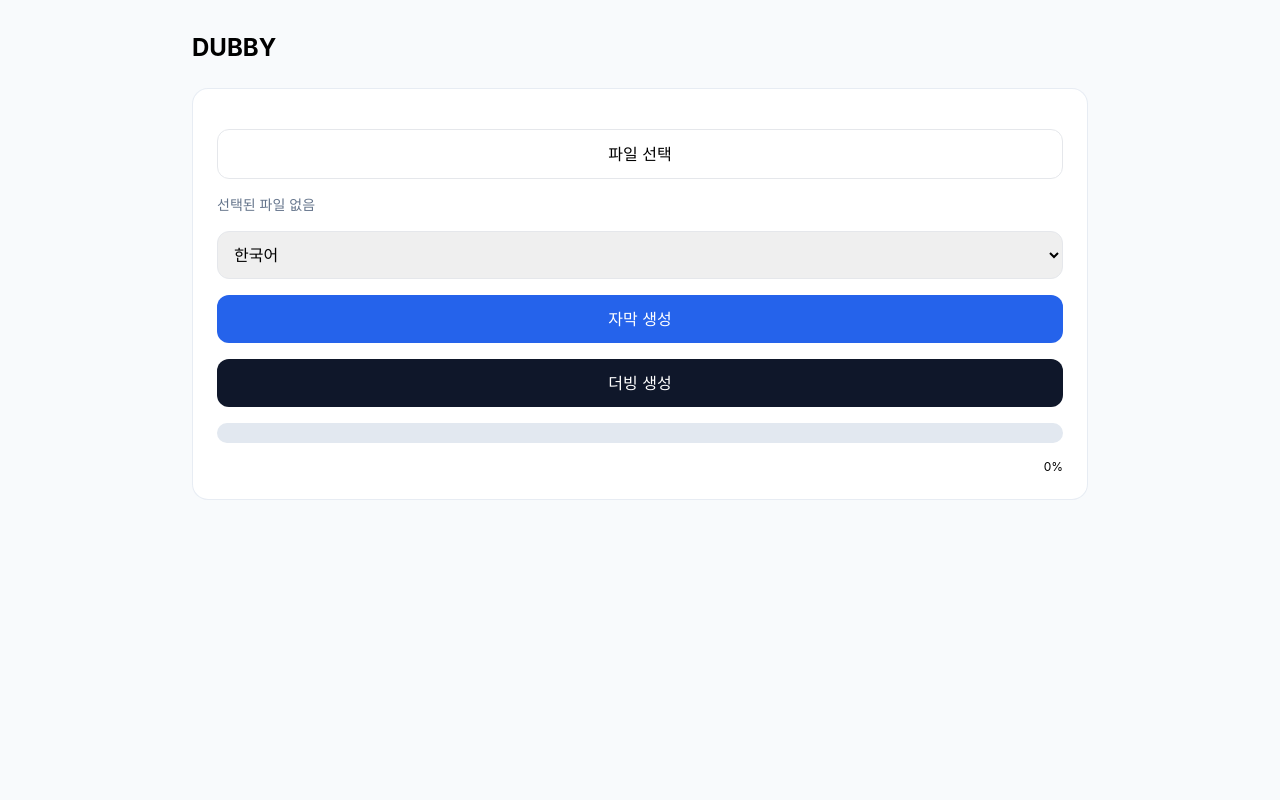
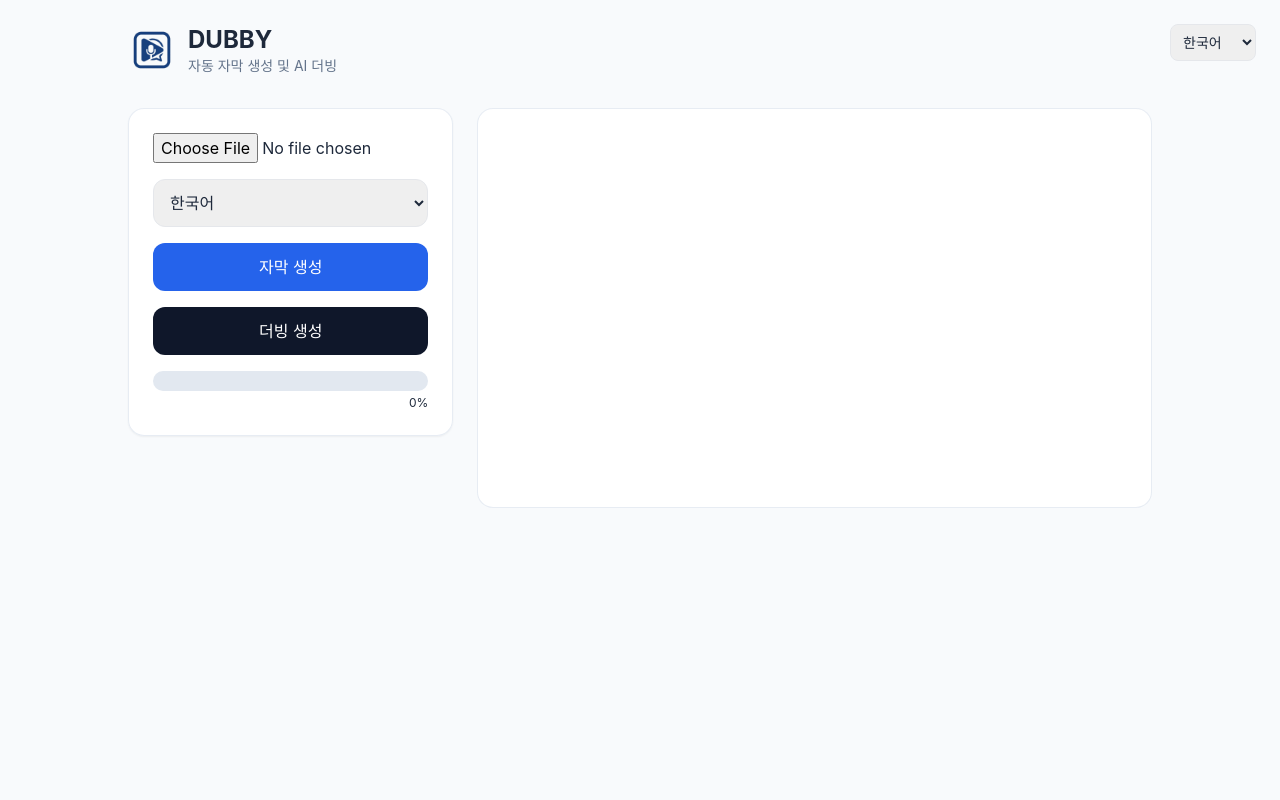
Before and after one commit to yunsu080313-del/real, a Flask app: page / in a window 1280 px wide. Run offline with Flask 3, Linux system fonts and the light colour scheme; some libraries are stand-ins or nearby versions.

Commit message:
Update index.html

```diff
--- a/templates/index.html
+++ b/templates/index.html
@@ -3,13 +3,14 @@
 <head>
 <meta charset="UTF-8">
 <meta name="viewport" content="width=device-width, initial-scale=1.0">
-<title>DUBBY</title>
+<title>DUBBY - AI 자막 & 더빙</title>
 <script src="https://cdn.tailwindcss.com"></script>
 
 <style>
 body {
-    font-family: -apple-system, BlinkMacSystemFont, sans-serif;
+    font-family: 'Inter', -apple-system, sans-serif;
     background-color: #f8fafc;
+    color: #1e293b;
 }
 .glass-card {
     background: rgba(255,255,255,0.9);
@@ -17,158 +18,193 @@ body {
     border: 1px solid rgba(226,232,240,0.8);
 }
 .loading-bar {
-    height: 18px;
+    height: 20px;
     width: 0%;
-    background-color: #2563eb;
-    border-radius: 9px;
+    background-color: #3b82f6;
+    border-radius: 10px;
     transition: width 0.2s ease;
 }
 </style>
 </head>
 
-<body class="min-h-screen py-8 px-4">
+<body class="min-h-screen py-6 px-4">
 
-<div class="max-w-4xl mx-auto space-y-6">
-
-<h1 class="text-2xl font-bold">DUBBY</h1>
-
-<div class="glass-card p-6 rounded-2xl space-y-4">
-
-<input type="file" id="videoFile" accept="video/*,audio/*" class="hidden">
-
-<button id="fileButton"
-        class="w-full p-3 border rounded-xl bg-white">
-파일 선택
-</button>
-
-<p id="fileName" class="text-sm text-slate-500">
-선택된 파일 없음
-</p>
-
-<select id="language" class="w-full p-3 border rounded-xl">
+<!-- UI 언어 선택 -->
+<div class="fixed top-6 right-6">
+    <select id="uiLanguage" class="p-2 border rounded-lg text-sm">
         <option value="ko">한국어</option>
         <option value="en">English</option>
         <option value="ja">日本語</option>
-<option value="zh-cn">中文</option>
+        <option value="zh">中文</option>
+    </select>
+</div>
+
+<div class="max-w-5xl mx-auto">
+
+<header class="flex items-center mb-8">
+    <img src="/static/logo.png" alt="DUBBY Logo" class="w-12 h-12 mr-3">
+    <div>
+        <h1 class="text-2xl font-bold">DUBBY</h1>
+        <p class="text-sm text-slate-500" data-i18n="subtitleDesc">
+            자동 자막 생성 및 AI 더빙
+        </p>
+    </div>
+</header>
+
+<main class="grid grid-cols-1 md:grid-cols-12 gap-6">
+
+<div class="md:col-span-5 lg:col-span-4">
+    <div class="glass-card p-6 rounded-2xl shadow-sm space-y-4">
+
+        <input type="file" id="videoFile" accept="video/*,audio/*" class="w-full">
+
+        <!-- 번역될 언어 선택 -->
+        <select id="language" class="w-full p-3 border rounded-xl">
+            <option value="ko"></option>
+            <option value="en"></option>
+            <option value="ja"></option>
+            <option value="zh-cn"></option>
         </select>
 
         <button id="subtitleBtn"
-        class="w-full bg-blue-600 text-white p-3 rounded-xl">
+                class="w-full bg-blue-600 text-white p-3 rounded-xl"
+                data-i18n="subtitleBtn">
             자막 생성
         </button>
 
         <button id="dubbingBtn"
-        class="w-full bg-slate-900 text-white p-3 rounded-xl">
+                class="w-full bg-slate-900 text-white p-3 rounded-xl"
+                data-i18n="dubbingBtn">
             더빙 생성
         </button>
 
-<!-- 로딩바 -->
-<div class="w-full bg-slate-200 rounded-full h-5 overflow-hidden">
+        <div>
+            <div class="w-full bg-slate-200 rounded-full h-5">
                 <div id="progressBar" class="loading-bar"></div>
             </div>
-
-<p id="progressText" class="text-right text-xs">0%</p>
+            <p class="text-right text-xs mt-1" id="progressText">0%</p>
+        </div>
 
     </div>
+</div>
 
-<!-- 결과 영상 -->
-<video id="resultVideo" controls class="hidden w-full rounded-lg mt-4">
+<div class="md:col-span-7 lg:col-span-8">
+    <div class="glass-card min-h-[400px] p-4 rounded-2xl flex flex-col items-center justify-center">
+
+        <video id="resultVideo" controls class="hidden w-full rounded-lg mb-2">
             <track id="subtitleTrack"
                    kind="subtitles"
                    src=""
                    srclang="ko"
-       label="Subtitles"
+                   label="자막"
                    default>
         </video>
 
+        <a id="subtitleLink"
+           href="#"
+           target="_blank"
+           class="hidden text-blue-600 underline"
+           data-i18n="downloadSubtitle">
+           자막 다운로드
+        </a>
+
+    </div>
+</div>
+
+</main>
 </div>
 
 <script>
 
-const fileInput = document.getElementById("videoFile");
-const fileButton = document.getElementById("fileButton");
-const fileName = document.getElementById("fileName");
-const progressBar = document.getElementById("progressBar");
-const progressText = document.getElementById("progressText");
-const languageSelect = document.getElementById("language");
+/* =========================
+   번역 데이터
+========================= */
 
-/* 파일 버튼 */
-fileButton.addEventListener("click", () => {
-    fileInput.click();
-});
-
-fileInput.addEventListener("change", () => {
-    if(fileInput.files.length > 0){
-        fileName.textContent = fileInput.files[0].name;
+const translations = {
+    ko: {
+        subtitleDesc: "자동 자막 생성 및 AI 더빙",
+        subtitleBtn: "자막 생성",
+        dubbingBtn: "더빙 생성",
+        downloadSubtitle: "자막 다운로드",
+        languages: {
+            ko: "한국어",
+            en: "영어",
+            ja: "일본어",
+            "zh-cn": "중국어"
         }
-});
-
-/* 업로드 함수 (진행률 포함) */
-function uploadFile(actionType){
-
-    if(fileInput.files.length === 0){
-        alert("파일을 선택하세요.");
-        return;
+    },
+    en: {
+        subtitleDesc: "Automatic Subtitle Generation & AI Dubbing",
+        subtitleBtn: "Generate Subtitles",
+        dubbingBtn: "Generate Dubbing",
+        downloadSubtitle: "Download Subtitles",
+        languages: {
+            ko: "Korean",
+            en: "English",
+            ja: "Japanese",
+            "zh-cn": "Chinese"
         }
-
-    progressBar.style.width = "0%";
-    progressText.textContent = "0%";
-
-    const formData = new FormData();
-    formData.append("audio", fileInput.files[0]);
-    formData.append("action", actionType);
-    formData.append("subtitle_lang", languageSelect.value);
-    formData.append("dubbing_lang", languageSelect.value);
-
-    const xhr = new XMLHttpRequest();
-    xhr.open("POST", "/process", true);
-
-    /* 업로드 진행률 */
-    xhr.upload.onprogress = function(e){
-        if(e.lengthComputable){
-            const percent = Math.round((e.loaded / e.total) * 100);
-            progressBar.style.width = percent + "%";
-            progressText.textContent = percent + "%";
+    },
+    ja: {
+        subtitleDesc: "自動字幕生成およびAI吹き替え",
+        subtitleBtn: "字幕生成",
+        dubbingBtn: "吹き替え生成",
+        downloadSubtitle: "字幕ダウンロード",
+        languages: {
+            ko: "韓国語",
+            en: "英語",
+            ja: "日本語",
+            "zh-cn": "中国語"
+        }
+    },
+    zh: {
+        subtitleDesc: "自动字幕生成与AI配音",
+        subtitleBtn: "生成字幕",
+        dubbingBtn: "生成配音",
+        downloadSubtitle: "下载字幕",
+        languages: {
+            ko: "韩语",
+            en: "英语",
+            ja: "日语",
+            "zh-cn": "中文"
+        }
     }
 };
 
-    /* 완료 */
-    xhr.onload = function(){
+const uiSelect = document.getElementById("uiLanguage");
+const languageSelect = document.getElementById("language");
 
-        if(xhr.status !== 200){
-            alert("업로드 실패");
-            return;
+/* =========================
+   언어 변경
+========================= */
+
+function changeLanguage(lang){
+
+    // UI 텍스트 변경
+    document.querySelectorAll("[data-i18n]").forEach(el=>{
+        const key = el.getAttribute("data-i18n");
+        el.textContent = translations[lang][key];
+    });
+
+    // ⭐ 언어 select 옵션 번역
+    Array.from(languageSelect.options).forEach(option=>{
+        const value = option.value;
+        option.textContent = translations[lang].languages[value];
+    });
+
+    document.documentElement.lang = lang;
+    localStorage.setItem("uiLang", lang);
 }
 
-        progressBar.style.width = "100%";
-        progressText.textContent = "완료";
+uiSelect.addEventListener("change", function(){
+    changeLanguage(this.value);
+});
 
-        const data = JSON.parse(xhr.responseText);
-
-        const video = document.getElementById("resultVideo");
-        const track = document.getElementById("subtitleTrack");
-
-        video.src = data.video_path;
-        track.src = data.subtitle_path;
-        track.srclang = languageSelect.value;
-
-        video.classList.remove("hidden");
-        video.load();
-    };
-
-    xhr.onerror = function(){
-        alert("네트워크 오류");
-    };
-
-    xhr.send(formData);
-}
-
-/* 버튼 연결 */
-document.getElementById("subtitleBtn")
-        .addEventListener("click", ()=>uploadFile("subtitle"));
-
-document.getElementById("dubbingBtn")
-        .addEventListener("click", ()=>uploadFile("dubbing"));
+window.addEventListener("DOMContentLoaded", ()=>{
+    const saved = localStorage.getItem("uiLang") || "ko";
+    uiSelect.value = saved;
+    changeLanguage(saved);
+});
 
 </script>
 
```
Lines whose indentation alone changed are shown as unchanged.
